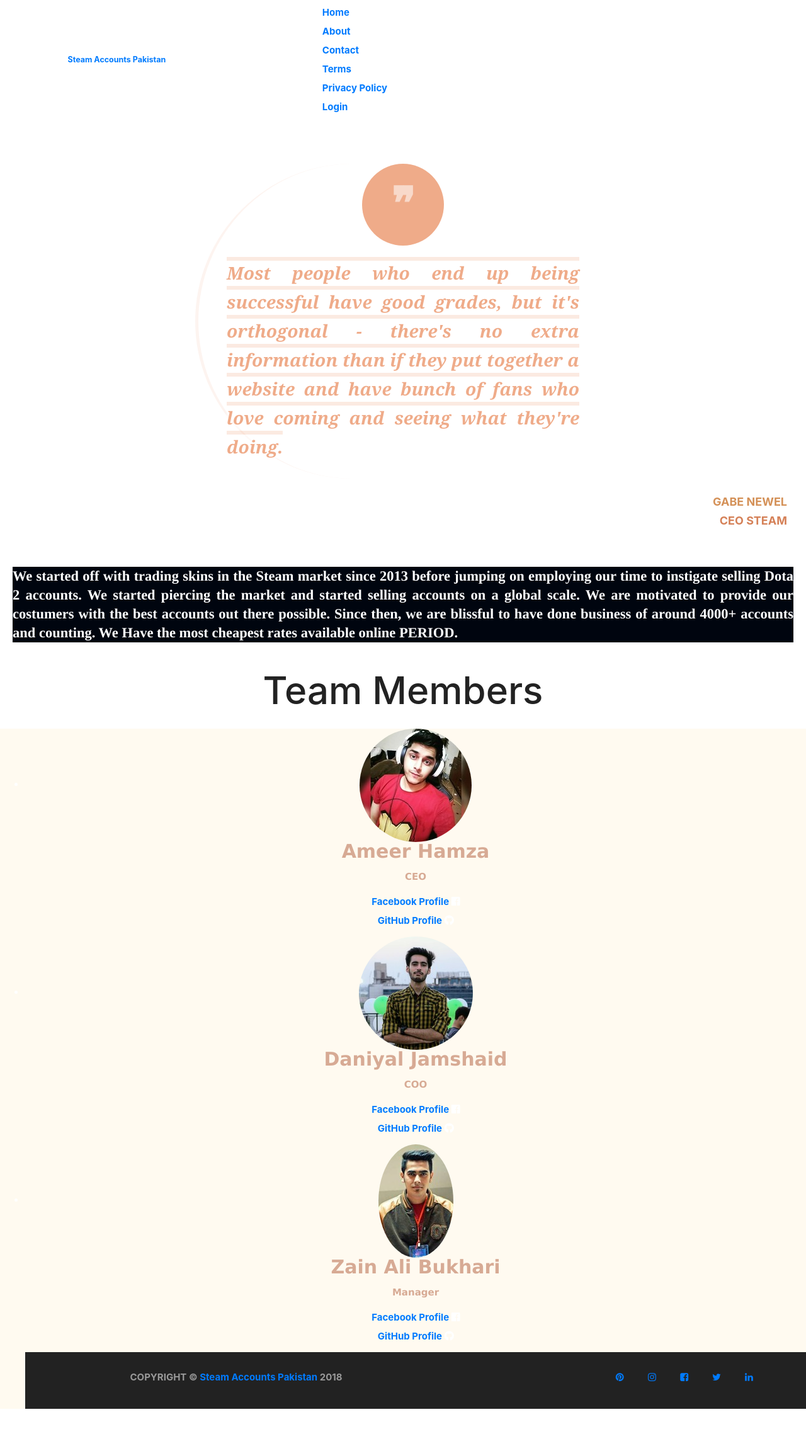
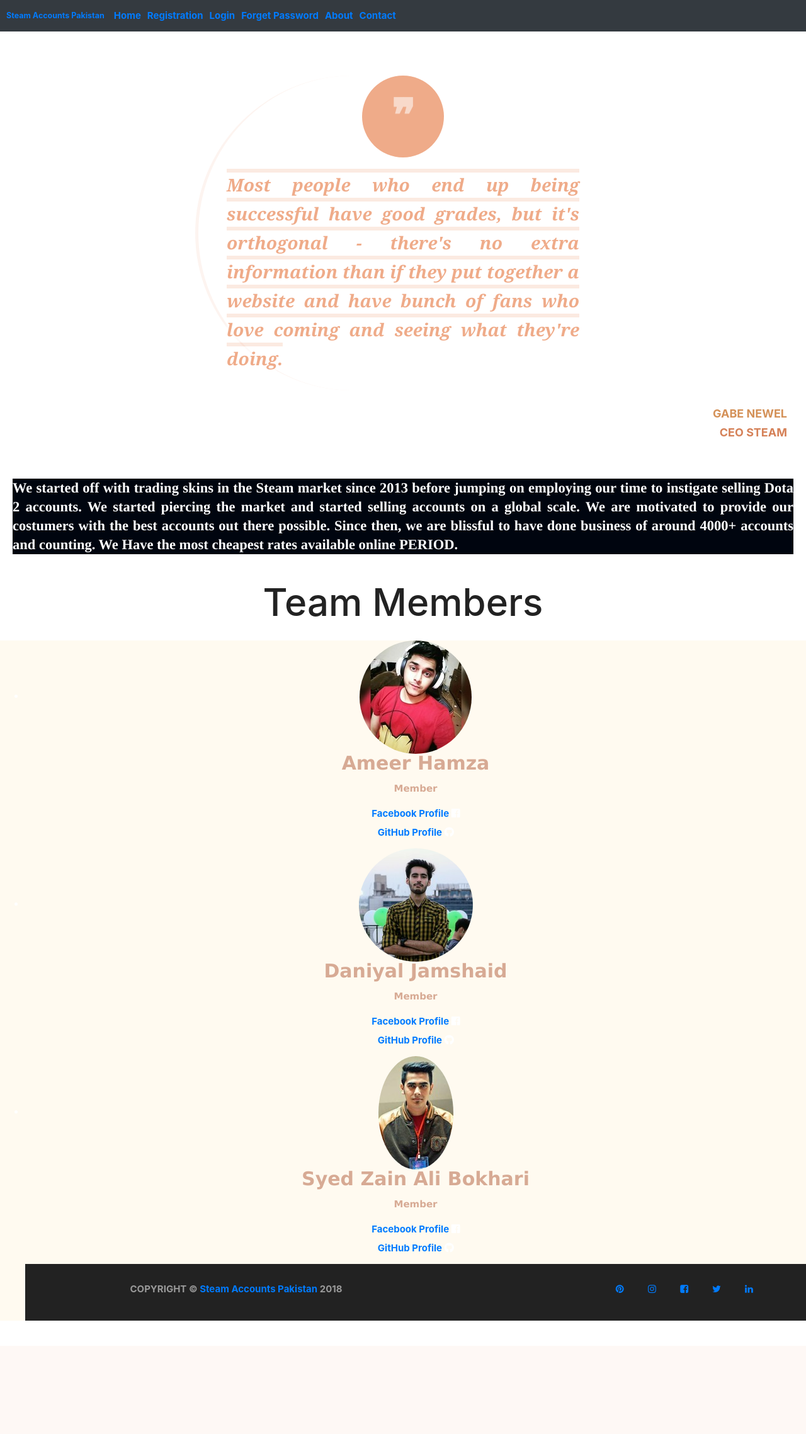
Before and after one commit to zainbokhari96/Project, a PHP site: page /about.html in a window 1280 px wide. Shown: the whole page at 63% size. After the commit the page ends 2097 px from the top, so only its background shows below. Run offline with PHP 8.4, Linux system fonts and the light colour scheme; some libraries are stand-ins or nearby versions.

Commit message:
Header Issue Resolved.

```diff
--- a/about.html
+++ b/about.html
@@ -21,23 +21,32 @@
  </head>
 
  <body>
- <div class="container">
-     <div class="col-xl-6">
-         <nav class="navbar navbar-inverse navbar-fixed-top">
-             <a class="navbar-brand" href="#">Steam Accounts Pakistan</a>
-             <ul class="nav navbar-nav">
-                 <li class="onepage"><a href="section#1">Home</a></li>
-                 <li class="onepage"><a href="about.html">About</a></li>
-                 <li class="onepage"><a href="contact.html">Contact</a></li>
 
-                 <li class="onepage"><a href="terms.html">Terms</a></li>
-                 <li class="onepage"><a href="privacy.html">Privacy Policy</a></li>
-                 <li class="onepage"><a href="login.html">Login</a></li>
-             </ul>
-         </nav>
-     </div>
- </div>
+ <nav class="navbar navbar-expand-sm bg-dark">
+     <a class="navbar-brand" href="#">Steam Accounts Pakistan</a>
+     <!-- Links -->
+     <ul class="navbar-nav">
+         <li class="nav-item">
+             <a class="nav-link" href="index.html">Home</a>
+         </li>
+         <li class="nav-item">
+             <a class="nav-link" href="Registration.html">Registration</a>
+         </li>
+         <li class="nav-item">
+             <a class="nav-link" href="Login.html">Login</a>
+         </li>
+         <li class="nav-item">
+             <a class="nav-link" href="Forget%20Password.html">Forget Password</a>
+         </li>
+         <li class="nav-item">
+             <a class="nav-link" href="about.html">About</a>
+         </li>
+         <li class="nav-item">
+             <a class="nav-link" href="Contact%20Us.html">Contact</a>
+         </li>
+     </ul>
 
+ </nav>
 
  <div class="mb-wrap mb-style-2">
     <br> <blockquote cite="http://www.gutenberg.org/ebboks/11">
@@ -80,7 +89,7 @@
           <figure><img src="images/am.jpg" alt="" class ="img1">
               <figcaption>
                   <p class="team_name" style="font-family:verdana; font-size:200%; color: #D7AA94;">Ameer Hamza</p>
-                  <p class="team_title" style="font-family:verdana; font-size:100%; color: #D7AA94;">CEO</p>
+                  <p class="team_title" style="font-family:verdana; font-size:100%; color: #D7AA94;">Member</p>
                   <a href="https://www.facebook.com/ravishing.zoro" class="Link">Facebook Profile</a>
                   <i class="fab fa-facebook"></i><br />
                   <a href="https://github.com/Ameer-HamzaButt" class="Link">GitHub Profile</a>
@@ -95,7 +104,7 @@
               <figcaption>
                   <p class="team_name" style="font-family:verdana; font-size:200%; color: #D7AA94;"> Daniyal Jamshaid</p>
 
-                  <p class="team_title" style="font-family:verdana; font-size:100%; color: #D7AA94;">COO</p>
+                  <p class="team_title" style="font-family:verdana; font-size:100%; color: #D7AA94;">Member</p>
                   <a href="https://www.facebook.com/oyeedaniyal" class="Link">Facebook Profile</a>
                   <i class="fab fa-facebook"></i><br />
                   <a href="https://github.com/l1f16bscs0517" class="Link">GitHub Profile</a>
@@ -107,8 +116,8 @@
       <li class="First">
           <figure><img src="images/zn.jpg" alt="" class ="img1">
               <figcaption>
-                  <p class="team_name" style="font-family:verdana; font-size:200%; color: #D7AA94;;">Zain Ali Bukhari </p>
-                  <p class="team_title" style="font-family:verdana; font-size:100%; color: #D7AA94;">Manager</p>
+                  <p class="team_name" style="font-family:verdana; font-size:200%; color: #D7AA94;;">Syed Zain Ali Bokhari </p>
+                  <p class="team_title" style="font-family:verdana; font-size:100%; color: #D7AA94;">Member</p>
                   <a href="https://www.facebook.com/zab96" class="Link">Facebook Profile</a>
                   <i class="fab fa-facebook"></i><br />
                   <a href="https://github.com/zainbokhari96" class="Link">GitHub Profile</a>
--- a/css/stylesheet.css
+++ b/css/stylesheet.css
@@ -16,6 +16,9 @@
 
 }
 
+a.nav-link{
+    color: red;
+}
 .ct-u-colorWhite{
     color: #ffffff;
 
@@ -126,9 +129,6 @@
     color: lightblue;
 }
 
-a:visited {
-    color: lightgray;
-}
 
 #about-intro
 {
```
Also changed, not shown: index.html (+24 -16 lines).
